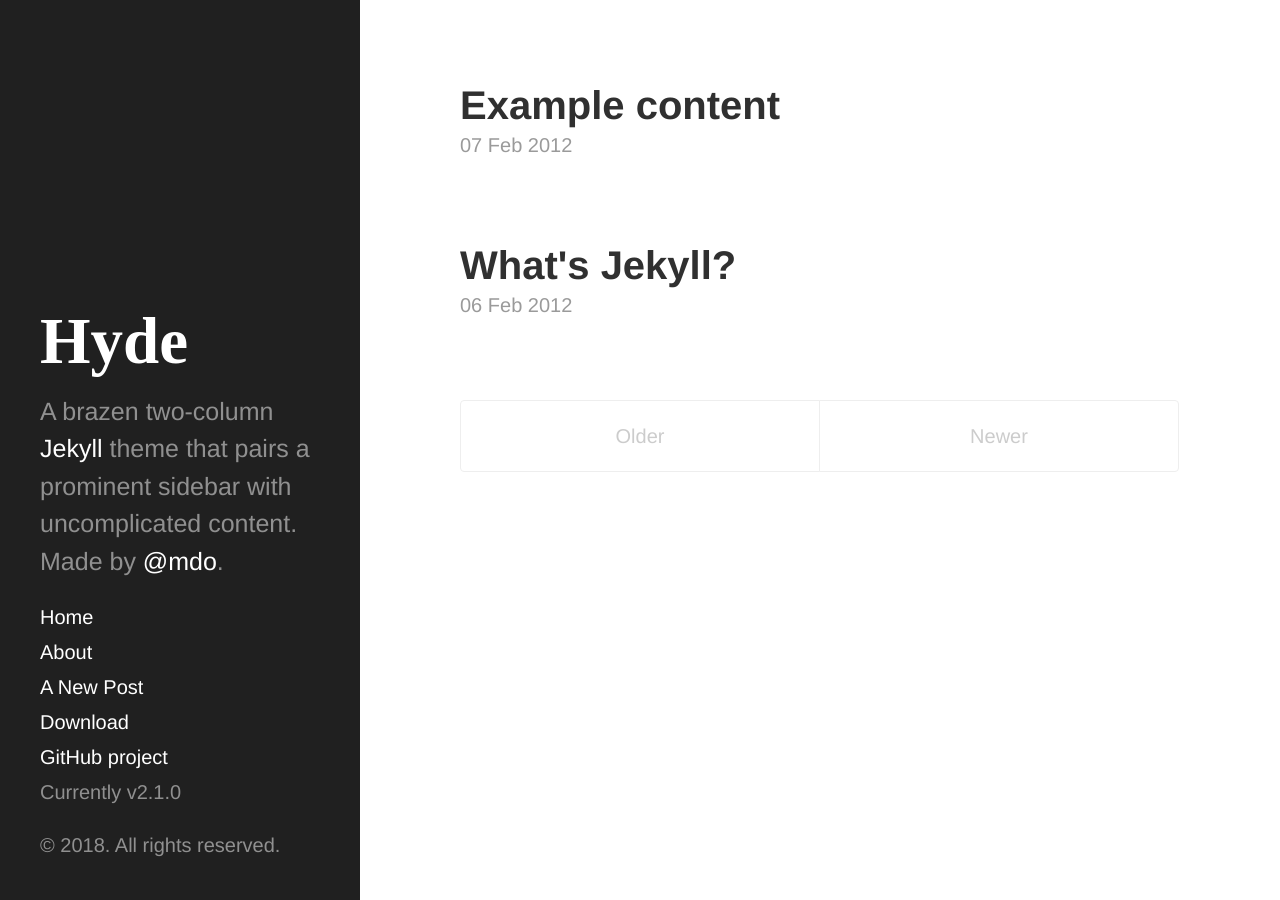
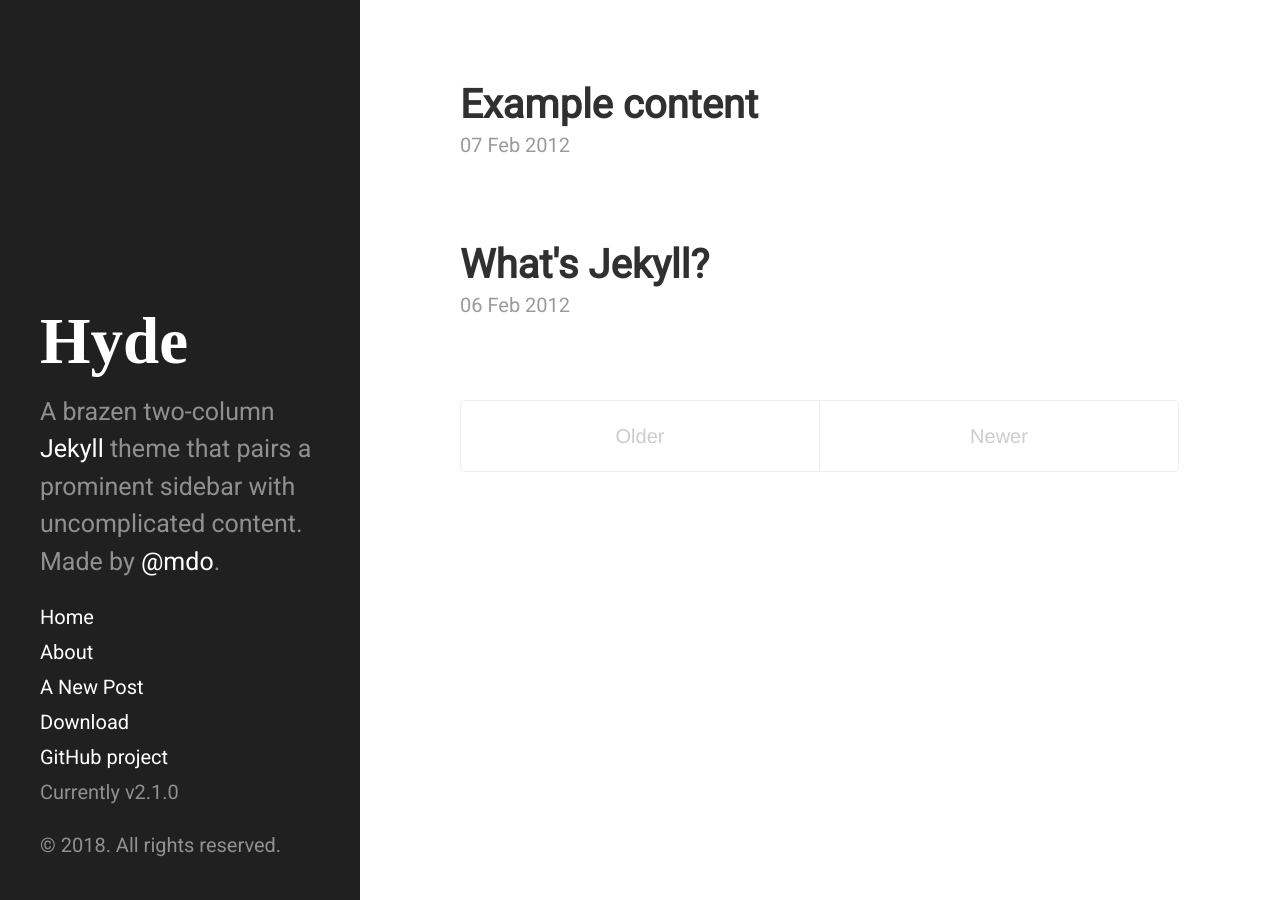
Before and after one commit to bartosz-io/home-page, a Jekyll site: the page built from index.html, in a window 1280 px wide. Built offline with Jekyll 4.4.1, drawn with Linux system fonts in a browser that asks for light colours; the list of posts is cut into pages by our own code.

Commit message:
Change font to Roboto

```diff
--- a/public/css/hyde.css
+++ b/public/css/hyde.css
@@ -32,7 +32,7 @@
  */
 
 html {
-  font-family: "PT Sans", Helvetica, Arial, sans-serif;
+  font-family: 'Roboto', sans-serif;
 }
 @media (min-width: 48em) {
   html {
```
